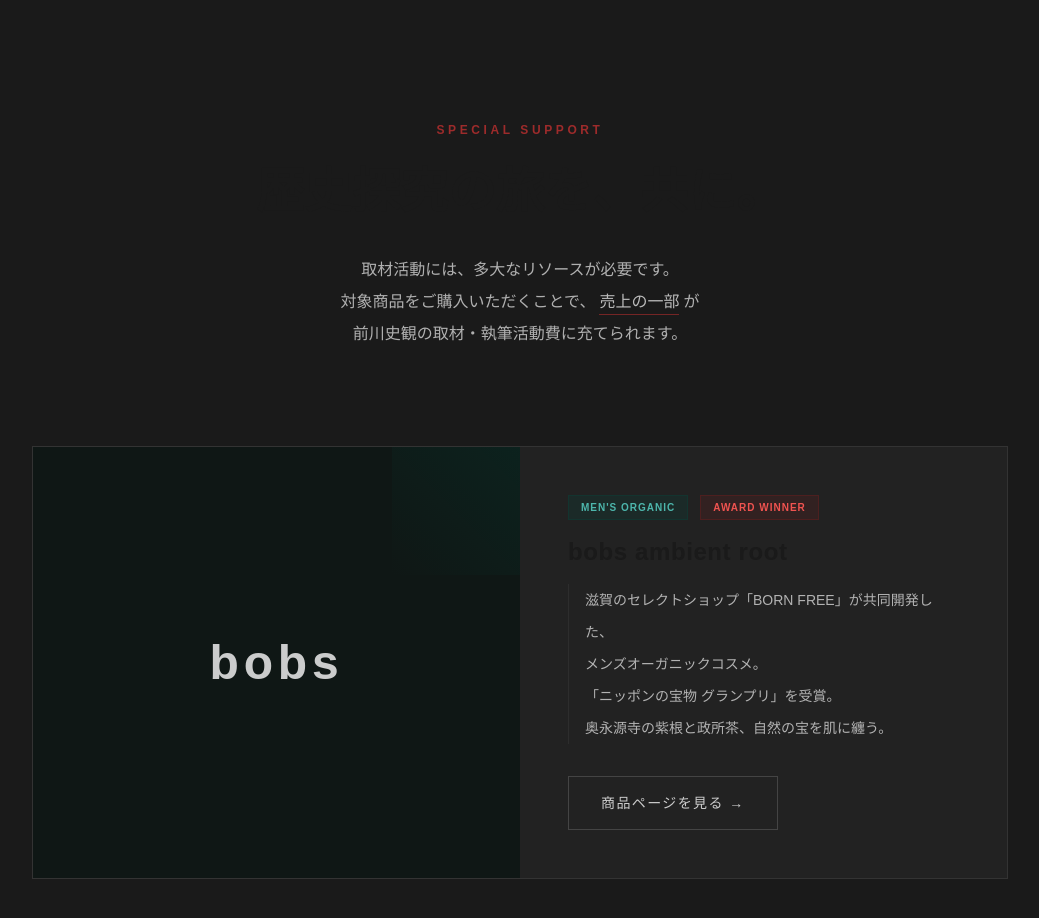
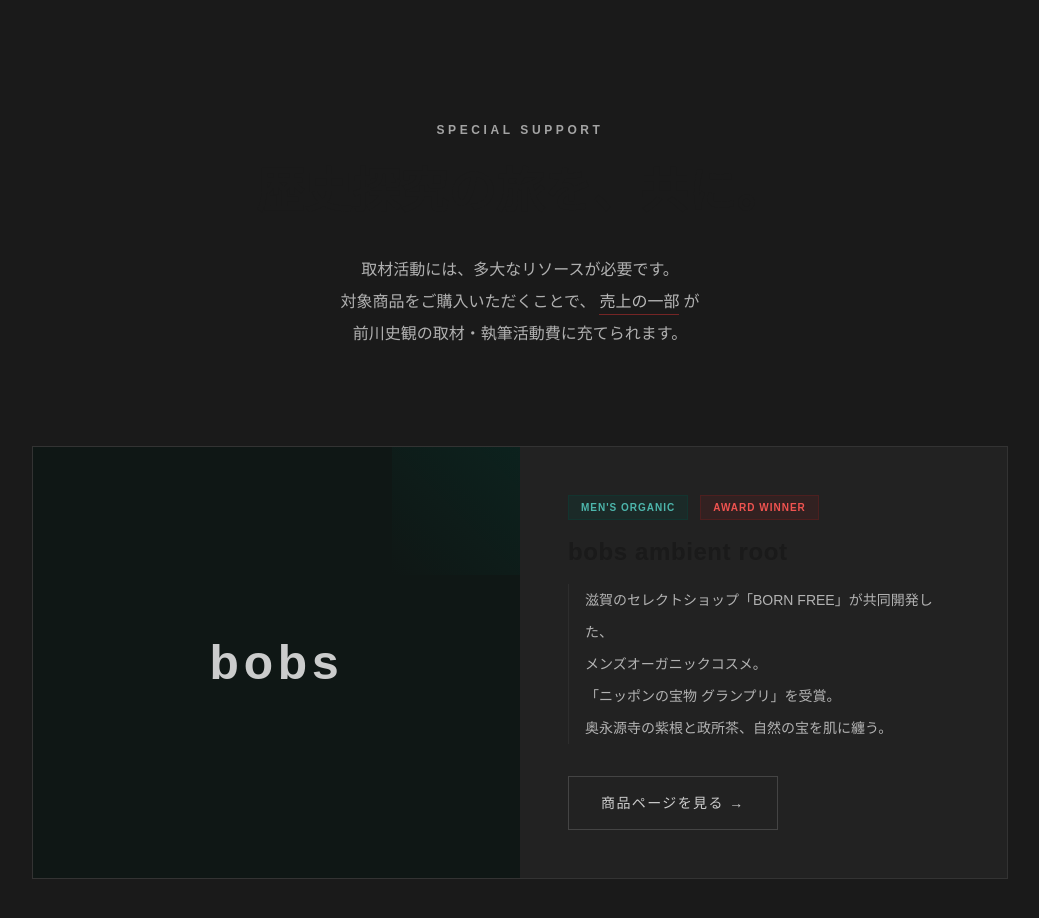
Before and after one commit to imashuku/maekawa-shikan-site-v2, a Next.js app: page /support in a window 1280 px wide. Shown: the part 1420-2338 px from the top of the page, without its empty margins (120-1159 px from the left). Built offline with nearby package versions, Linux system fonts and the light colour scheme.

Commit message:
Fix: Improve text contrast on dark backgrounds in support page

```diff
--- a/src/app/support/page.tsx
+++ b/src/app/support/page.tsx
@@ -132,7 +132,7 @@
       <section className="w-full bg-[#1a1a1a] text-[#f0f0f0] py-24 md:py-40">
           <div className="max-w-5xl mx-auto px-6">
               <div className="text-center mb-24">
-                  <span className="text-[#9d2b2b] text-xs font-bold tracking-[0.3em] mb-6 block">SPECIAL SUPPORT</span>
+                  <span className="text-[#e0e0e0] opacity-70 text-xs font-bold tracking-[0.3em] mb-6 block">SPECIAL SUPPORT</span>
                   <h2 className="text-3xl md:text-5xl font-bold mb-8 leading-tight">
                       歴史探究の旅を、共に。
                   </h2>
@@ -216,7 +216,7 @@
                         <div className="absolute bottom-0 left-0 w-4 h-4 border-b border-l border-[#555]"></div>
                         <div className="absolute bottom-0 right-0 w-4 h-4 border-b border-r border-[#555]"></div>
 
-                        <h4 className="text-lg text-[#9d2b2b] mb-8 font-bold tracking-widest">支援者リターン</h4>
+                        <h4 className="text-lg text-[#e0e0e0] mb-8 font-bold tracking-widest">支援者リターン</h4>
                         <ul className="text-sm space-y-4 opacity-80 text-left md:text-center font-light">
                             <li className="flex flex-col md:flex-row items-center justify-center gap-2">
                                 <span className="w-1.5 h-1.5 bg-[#9d2b2b] rounded-full mb-1 md:mb-0"></span>
```
